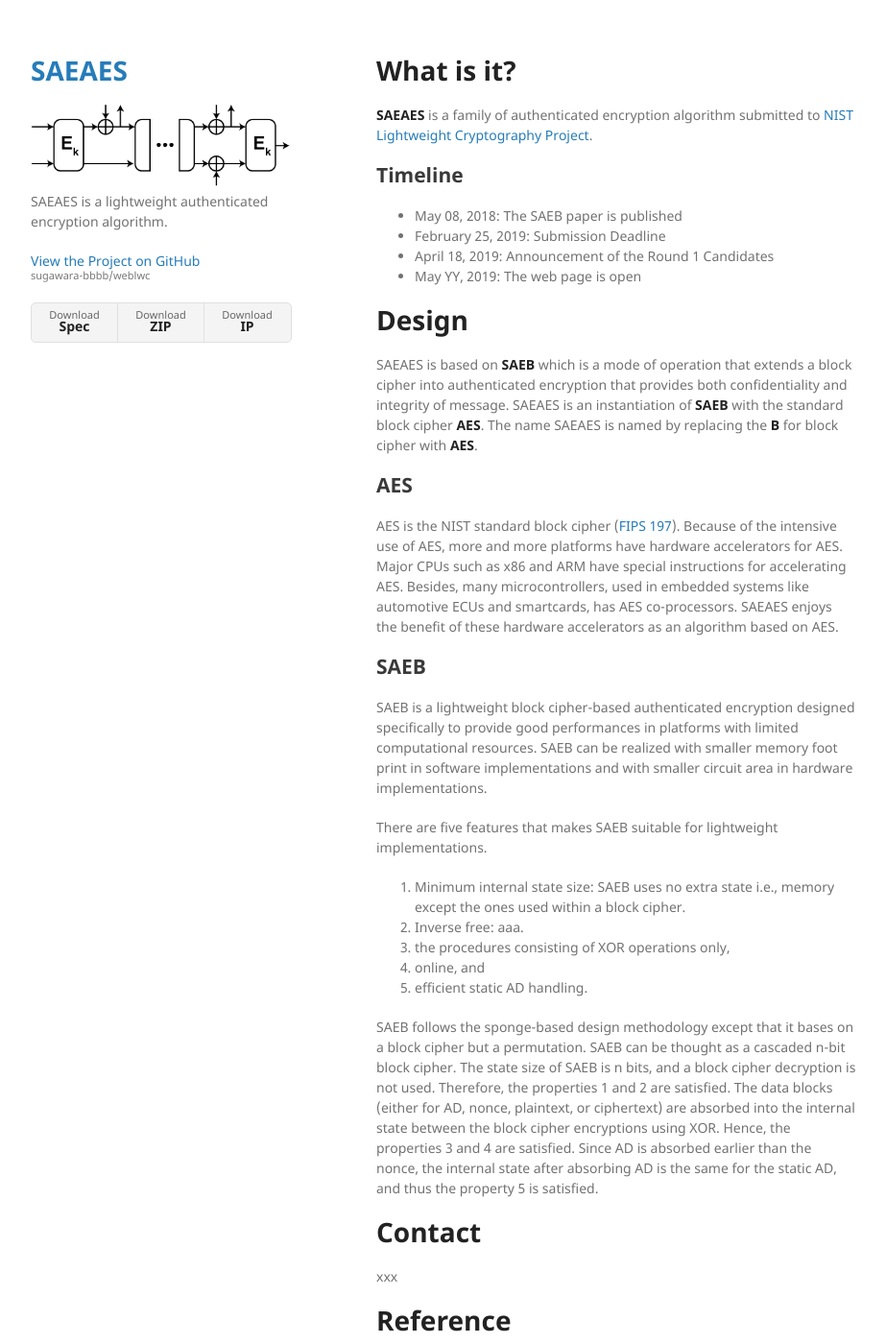
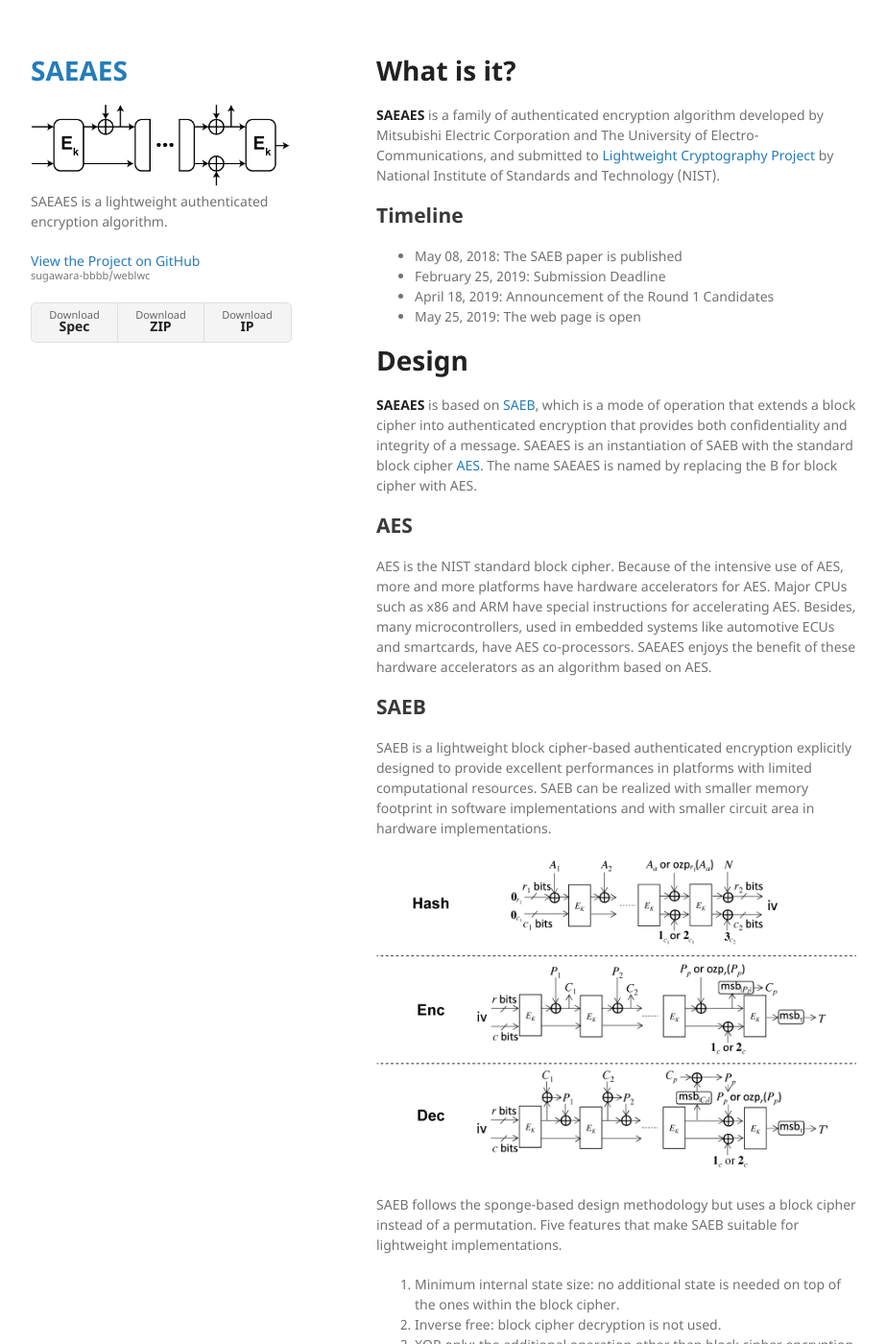
Before and after one commit to sugawara-bbbb/weblwc, a Jekyll site: the page built from index.md, in a window 1280 px wide and 1400 px high. Shown: the whole window at 96% size, without its empty margins (178-1101 px from the left). Built offline with Jekyll 4.4.1, drawn with Linux system fonts in a browser that asks for light colours; our own code applies the rules of GitHub Pages for plain Markdown files; some of the changed text lies outside the part shown.

Commit message:
Contents are updated.

```diff
--- a/index.md
+++ b/index.md
@@ -4,68 +4,61 @@ layout: default
 
 # What is it?
 
-**SAEAES** is a family of authenticated encryption algorithm submitted to
-[NIST Lightweight Cryptography Project](https://csrc.nist.gov/projects/lightweight-cryptography).
+**SAEAES** is a family of authenticated encryption algorithm developed
+by Mitsubishi Electric Corporation and The University of
+Electro-Communications, and submitted to [Lightweight Cryptography
+Project](https://csrc.nist.gov/projects/lightweight-cryptography) by
+National Institute of Standards and Technology (NIST).
 
 ## Timeline
 * May 08, 2018: The SAEB paper is published
 * February 25, 2019: Submission Deadline
 * April 18, 2019: Announcement of the Round 1 Candidates
-* May YY, 2019: The web page is open
+* May 25, 2019: The web page is open
 
 
 # Design
 
-SAEAES is based on **SAEB** which is a mode of operation that extends
-a block cipher into authenticated encryption that provides both
-confidentiality and integrity of message.  SAEAES is an instantiation
-of **SAEB** with the standard block cipher **AES**. The name SAEAES is
-named by replacing the **B** for block cipher with **AES**.
+**SAEAES** is based on
+[SAEB](https://tches.iacr.org/index.php/TCHES/article/view/885), which
+is a mode of operation that extends a block cipher into authenticated
+encryption that provides both confidentiality and integrity of a
+message. SAEAES is an instantiation of SAEB with the standard block
+cipher
+[AES]((https://csrc.nist.gov/publications/detail/fips/197/final)). The
+name SAEAES is named by replacing the B for block cipher with AES.
 
 ## AES
 
-AES is the NIST standard block cipher ([FIPS
-197](https://csrc.nist.gov/publications/detail/fips/197/final)). Because
+AES is the NIST standard block cipher. Because
 of the intensive use of AES, more and more platforms have hardware
 accelerators for AES. Major CPUs such as x86 and ARM have special
 instructions for accelerating AES. Besides, many microcontrollers,
-used in embedded systems like automotive ECUs and smartcards, has AES
+used in embedded systems like automotive ECUs and smartcards, have AES
 co-processors. SAEAES enjoys the benefit of these hardware
 accelerators as an algorithm based on AES.
 
 ## SAEB
 
 SAEB is a lightweight block cipher-based authenticated encryption
-designed specifically to provide good performances in platforms with
+explicitly designed to provide excellent performances in platforms with
 limited computational resources. SAEB can be realized with smaller
-memory foot print in software implementations and with smaller circuit
+memory footprint in software implementations and with smaller circuit
 area in hardware implementations.
 
-There are five features that makes SAEB suitable for lightweight
-implementations.
+![SAEB](/assets/img/all.png)
 
-1. Minimum internal state size: SAEB uses no extra state i.e., memory except the ones used within a block cipher.
-1. Inverse free: aaa.
-1. the procedures consisting of XOR operations only,
-1. online, and
-1. efficient static AD handling.
+SAEB follows the sponge-based design methodology but uses a block
+cipher instead of a permutation. Five features that make
+SAEB suitable for lightweight implementations.
 
+1. Minimum internal state size: no additional state is needed on top of
+the ones within the block cipher.
+1. Inverse free: block cipher decryption is not used.
+1. XOR only: the additional operation other than block cipher encryption is XOR only.
+1. Online: an incoming message is scanned only once (rate 1).
+1. Efficient static AD handling: the result of the hash can be reused for another message with the same AD.
 
-SAEB follows the sponge-based design methodology except that
-it bases on a block cipher but a permutation. SAEB can be thought as a
-cascaded n-bit block cipher. The state size of SAEB is n bits, and a
-block cipher decryption is not used. Therefore, the properties 1 and 2
-are satisfied. The data blocks (either for AD, nonce, plaintext, or
-ciphertext) are absorbed into the internal state between the block
-cipher encryptions using XOR. Hence, the properties 3 and 4 are
-satisfied. Since AD is absorbed earlier than the nonce, the internal
-state after absorbing AD is the same for the static AD, and thus the
-property 5 is satisfied.
-
-
-# Contact
-
-xxx
 
 # Reference
 
```
Also changed, not shown: assets/img/all.png (added).
